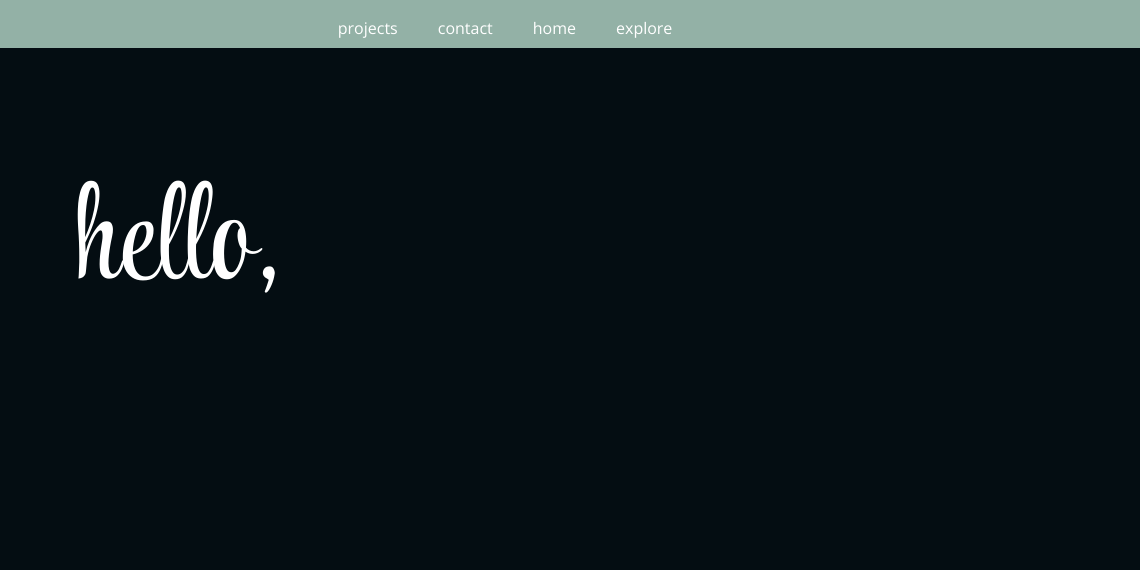
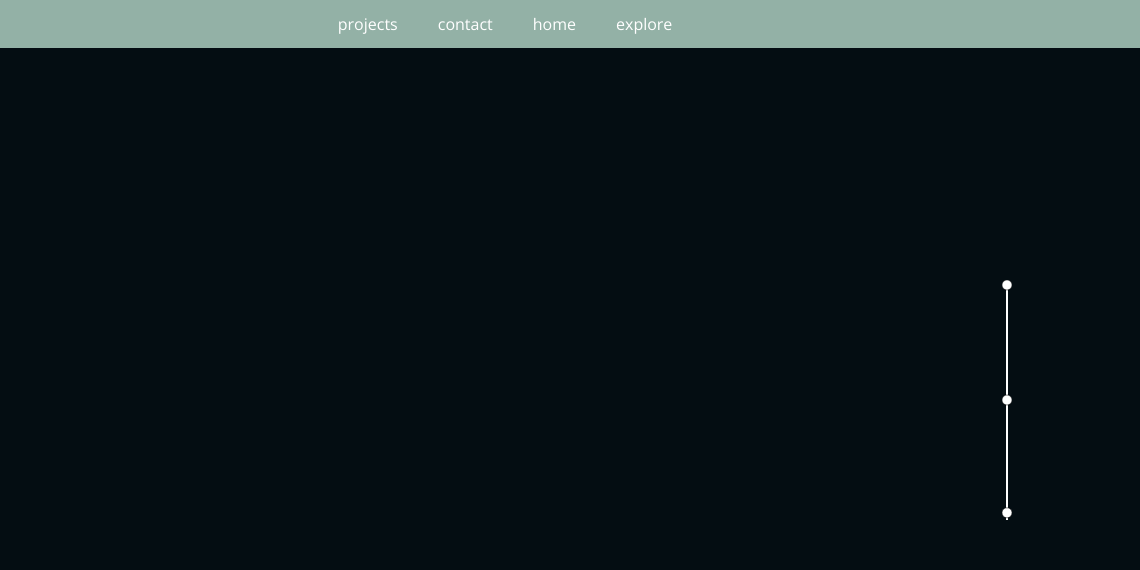
Before and after one commit to mintxdp/mintxdp.github.io, a plain HTML site: page index.html in a window 1280 px wide. Shown: the top 570 px of the page, 140-1280 px from the left. Drawn offline with Linux system fonts and the light colour scheme.

Commit message:
new changes

```diff
--- a/css/media.css
+++ b/css/media.css
@@ -4,6 +4,9 @@
     }
     #mycanvas{
         /* width: 100%; */
+    }
+    .tracker{
+        right:10%;
     }
 
 }
@@ -28,6 +31,9 @@
     .topfield{
         display: none;
     }
+    .tracker{
+        right:3%;
+    }
 }
 @media(width > 700px ){
     .menubar{
--- a/css/nav.css
+++ b/css/nav.css
@@ -41,12 +41,12 @@
 
 .topfield{
     width:100% ;
-    height: 1.5rem;
+    height: 100%;
     /* border: solid black 1px; */
     display: grid;
     grid-template-columns: repeat(20,1fr);
    place-items: center;
-
+   /* align-items: center; */
     /* text-align: center; */
     /* text-justify: center; */
    }
@@ -62,7 +62,7 @@
        /* border: solid black 1px; */
        font-family: monospace;
        color: white;
-       margin-top: 5px;
+       /* margin-top: 5px; */
        font-size: 1rem;
        font-family: opensans;
        /* width: 20%; */
@@ -109,13 +109,13 @@
        /* color:white; */
        /* background-color: var(--clr-fr); */
        /* border: solid gray 1px; */
-       width: 20vw;
+       width: 30vw;
        height: 30vh;
        height: 200px;
        /* background-color:rgb(255, 255,  */
    /* 255); */
        position: fixed;
-       right:2%;
+       right:0;
        top:3rem;
         /* border-radius: 20px; */
    }
@@ -129,6 +129,7 @@
        color: white;
        border: solid var(--clr-sec) 1px;
       border-bottom-left-radius: 20px;
+      border-bottom-right-radius: 20px;
 
    }
    .menuitem{
--- a/index.html
+++ b/index.html
@@ -72,24 +72,22 @@
                <div class="menuitem">Explore</div>
             </div>
            </div>
+           <div class="tracker">
+            <svg class="trackerline">
+               <line x1="5" y1="0" x2="5" y2="100%" style="stroke:white;stroke-width:2px;"/>
+               <circle cx="5" cy="5" r="5" style="stroke:black;stroke-width:0.5;fill:white;" />
+               <circle cx="5" cy="50%" r="5" style="stroke:black;stroke-width:0.5;fill:white;"  />
+               <circle cx="5" cy="97%" r="5" style="stroke:black;stroke-width:0.5;fill:white;" />
+            </svg>
+           </div>
                <div class="firstbox">
 
-                  <div class="mainarea firstboxmainarea">
-                     <div class="toparea">
-                         <span class="hello">hello,</span>
-                     </div>
-                     <div class="bottomarea">
-                        <div class="dheeraj">
-                           <svg>
-                           </svg>
-                        </div>
-                     </div>
-                  </div>
+                  <div class="mainarea "></div>
 
                 </div>
                 <div class="secondbox"><div class="mainarea"></div></div>
                 <div class="thirdbox" ><div class="mainarea"></div></div>
-                <div class="fourthbox"><div class="mainarea"></div></div>
+                <!-- <div class="fourthbox"><div class="mainarea"></div></div> -->
    </div>
 
       <script src="layout.js"></script>
--- a/layout.css
+++ b/layout.css
@@ -87,49 +87,22 @@ firstbox elements :
     grid-row: 1/3;
     /* background-color: rgba(0, 0, 0, 0.925); */
     /* display: grid; */
+    /* border: solid green 1px; */
 }
 .firstbox > .mainarea {
     display: grid;
     grid-template-rows: repeat(3,1fr);
 }
 
-.toparea{
-    grid-row: 1/2;
-    /* background-color: rgb(162, 162, 216); */
-    width: 100%;
+.tracker{
+    position: fixed;
+    width:10px;
+    height:30%;
+    background-color: var(--clr-main);
+    right:5%;
+    top: 35%;
+}
+.trackerline{
+    width: 10px;
     height: 100%;
-    /* border: solid 3px red; */
-    display: flex;
-    flex-direction: column;
-    font-size: 4rem;
-    justify-content: flex-end;
 }
-.hello{
-    font-family:cursivefont;
-    color: var(--clr-thi);
-    color: white;
-    /* border: solid black 1px; */
-    font-size:2em ;
-    font-weight: lighter;
-    /* align-self: center; */
-    line-height: 3rem;
-    margin-bottom: 5%;
-}
-.bottomarea{
-    grid-row: 2/4;
-    /* background-color: rgba(211, 245, 211, 0.301); */
-    width: 100%;
-    height: 100%;
-    /* border: solid green 3px; */
-    display: flex;
-    flex-direction: column;
-    justify-content: flex-start;
-}
-.dheeraj{
-    /* border: solid red 1px; */
-    display: grid;
-    width:100%;
-    height:100%;
-    padding-top: calc(100%/7);
-    grid-template-columns: repeat(7,1fr);
-}
```
